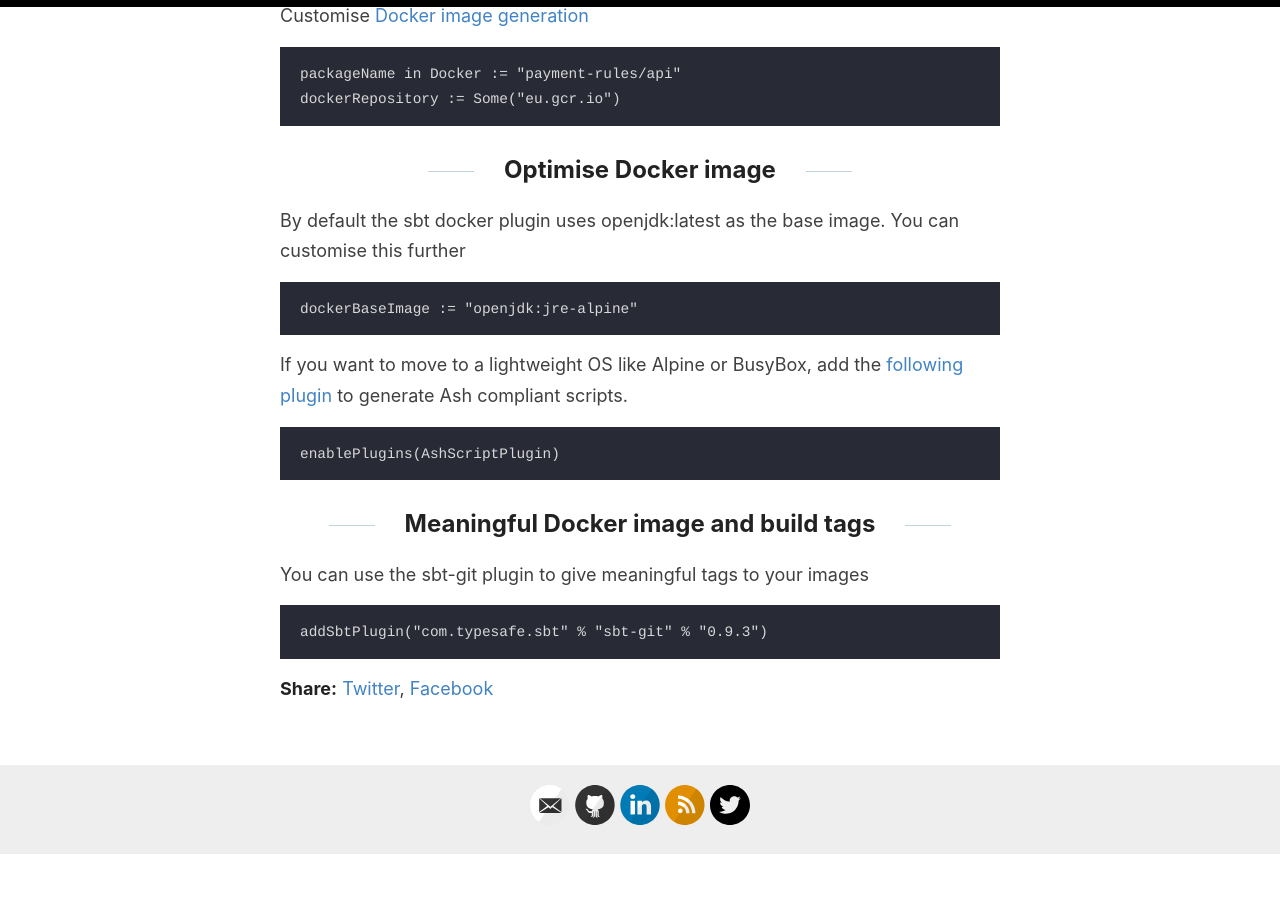
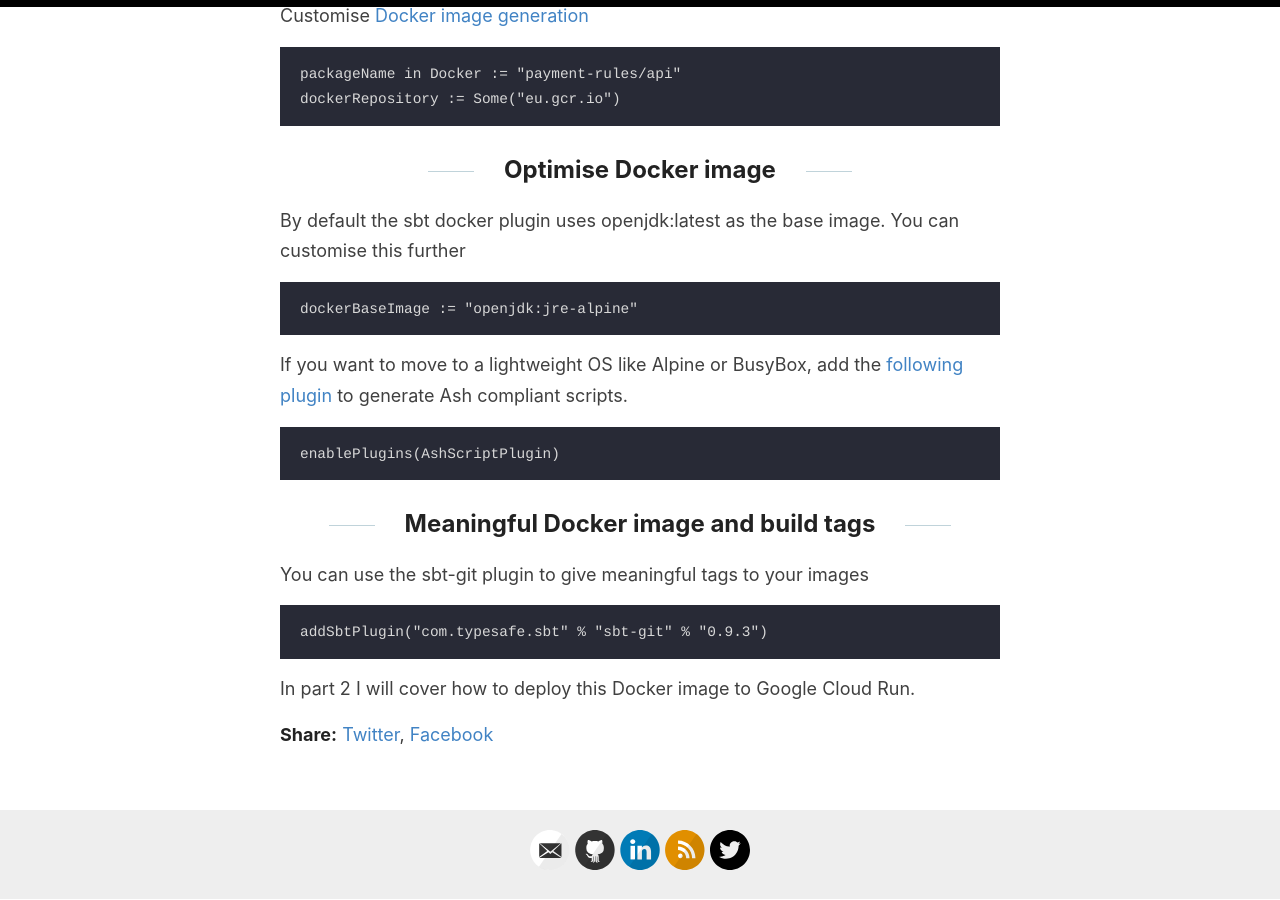
Before and after one commit to deenar/deenar.github.io, a Jekyll site: the page built from _posts/2020-09-27-dockerising-scala-app-with-sbt.md, in a window 1280 px wide and 900 px high, scrolled down 1603 px. Built offline with Jekyll 4.4.1, drawn with Linux system fonts in a browser that asks for light colours; our own code applies the rules of GitHub Pages for plain Markdown files; before the commit the page ends 2457 px from its top, so only the background shows below that.

Commit message:
Update 2020-09-27-dockerising-scala-app-with-sbt.md

```diff
--- a/_posts/2020-09-27-dockerising-scala-app-with-sbt.md
+++ b/_posts/2020-09-27-dockerising-scala-app-with-sbt.md
@@ -58,3 +58,5 @@ If you want to move to a lightweight OS like Alpine or BusyBox, add the [followi
 You can use the sbt-git plugin to give meaningful tags to your images
 
 	addSbtPlugin("com.typesafe.sbt" % "sbt-git" % "0.9.3")
+
+In part 2 I will cover how to deploy this Docker image to Google Cloud Run.
```
